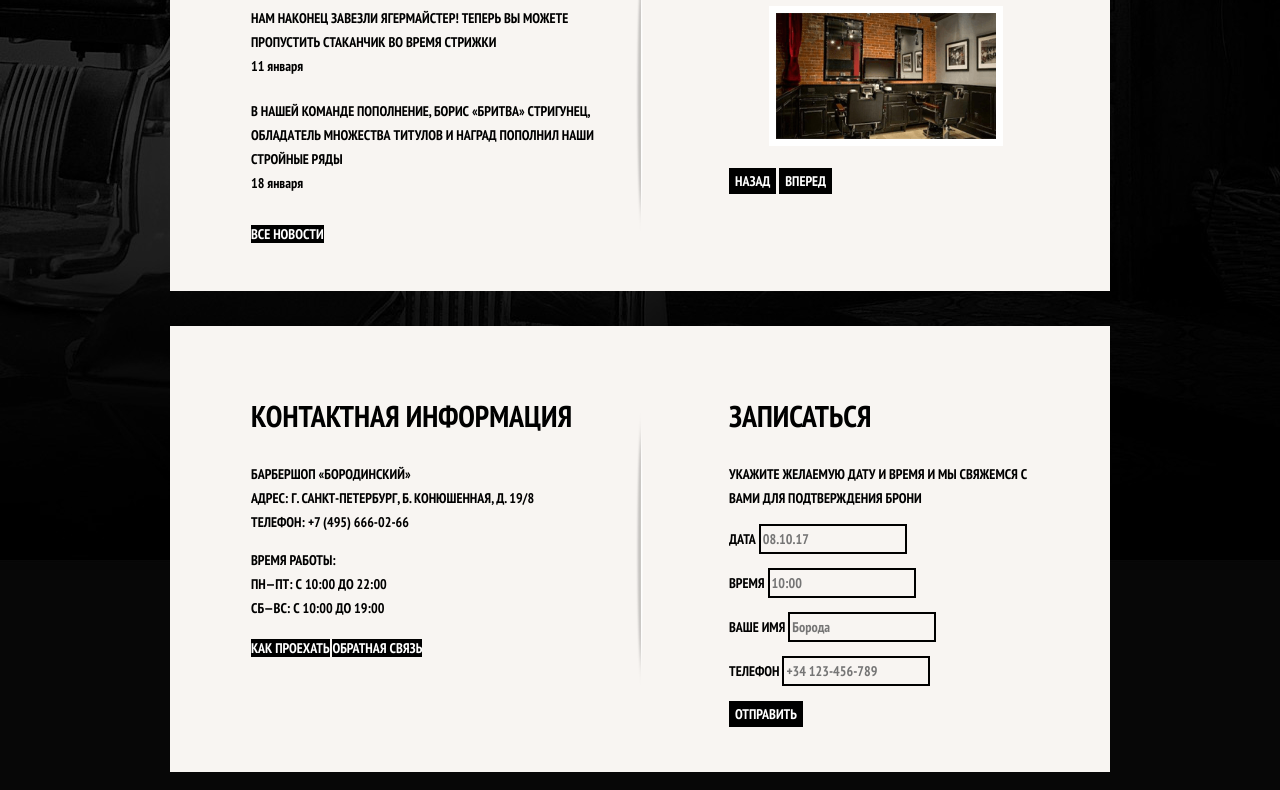
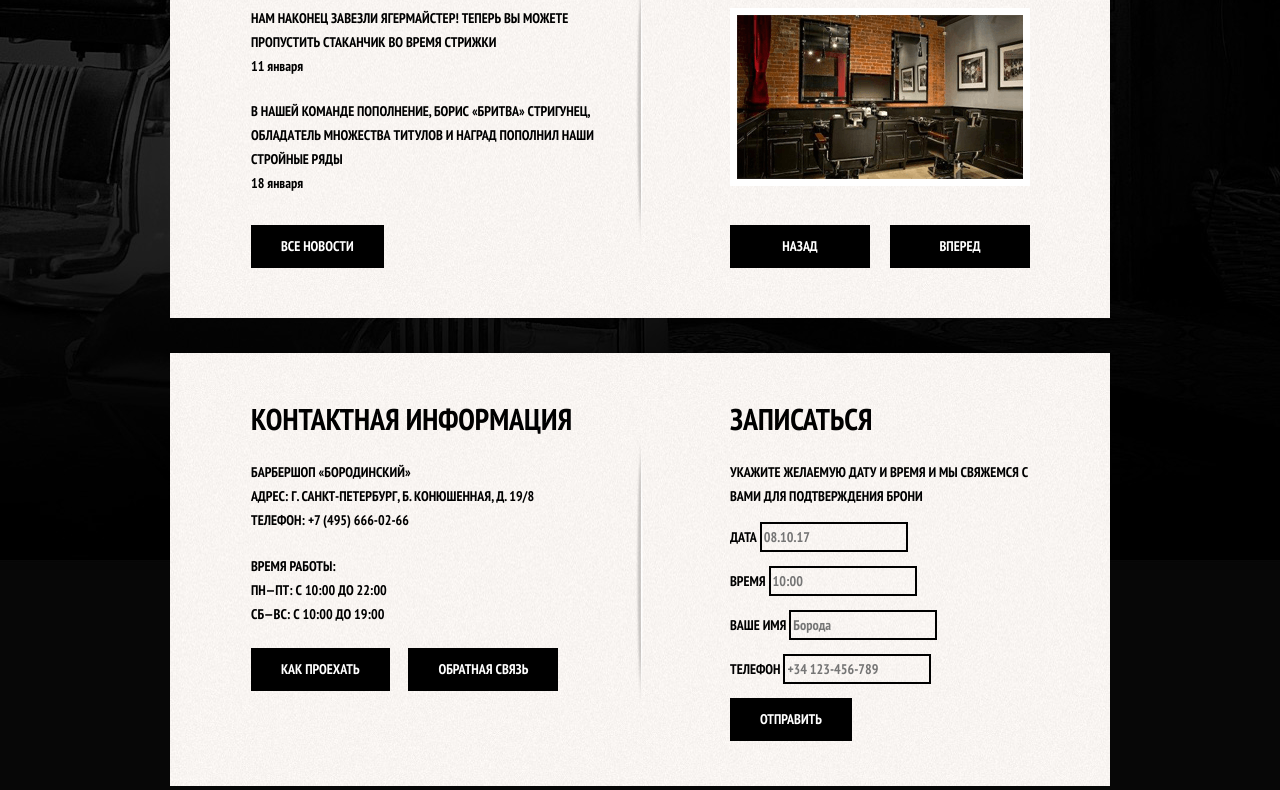
Before and after one commit to dexla/dexla.github.io, a plain HTML site: page barbershop/index.html in a window 1280 px wide. Shown: the part 709-1499 px from the top of the page. Drawn offline with Linux system fonts and the light colour scheme; a script that the page names is missing.

Commit message:
barbershop

```diff
--- a/barbershop/css/style.css
+++ b/barbershop/css/style.css
@@ -23,6 +23,9 @@ img {
     height: auto;
 }
 .button {
+    display: inline-block;
+    padding: 9px 30px 10px 30px;
+    margin-right: 16px;
     font: inherit;
     text-align: center;
     color: #ffffff;
@@ -35,6 +38,12 @@ img {
 .button:active,
 .button:focus {
     background-color: #663d15;
+}
+.button.disabled,
+.button:disabled {
+    cursor: default;
+    opacity: 0.5;
+    background-color: #000000;
 }
 .main-header {
     margin-bottom: 69px;
@@ -162,12 +171,12 @@ img {
     display: flex;
     justify-content: space-between;
     margin-bottom: 35px;
-    padding: 45px 81px;
-    background: #f8f5f2 url("../img/index-column1.jpg") 0 0 repeat;
+    padding: 45px 80px 45px 81px;
+    background-color: #f8f5f2;
     color: #000000;
-    background-image: url(../img/ten.png);
-    background-repeat: no-repeat;
-    background-position: center;
+    background-image: url(../img/ten.png), url("../img/index-column1.jpg");
+    background-repeat: no-repeat, repeat;
+    background-position: center, 0 0;
 }
 .index-columns h2 {
     font-size: 30px;
@@ -177,9 +186,15 @@ img {
     width: 380px;
 }
 .news h2,
-.gallery h2 {
+.gallery h2,
+.contact-info h2,
+.appointment h2 {
     margin: 0;
     margin-bottom: 20px;
+}
+.gallery h2 {
+    padding-left: 2px;
+    margin-bottom: 22px;
 }
 .news-list {
     list-style: none;
@@ -197,13 +212,45 @@ img {
 .new-item p {
     margin: 0;
 }
+.contact-info p {
+    margin: 0;
+    margin-bottom: 22px;
+}
+.button-news {
+    margin: 5px 0;
+}
 .gallery {
     width: 300px;
 }
 .gallery-content img {
-    background-color: #cccccc;
-    border: 7px solid #ffffff;
+    height: 164px;
+    width: 286px;
+
   }
+.gallery-content {
+      height: 164px;
+      margin: 0;
+      background-color: #cccccc;
+      border: 7px solid #ffffff;
+  }
+.gallery-container {
+    position: relative;
+    height: 260px;
+    width: 300px;
+}
+.gallery-bottom {
+    position: absolute;
+    box-sizing: border-box;
+    width: 140px;
+    margin: 0;
+    bottom: 0;
+}
+.btn-left-back {
+    left: 0;
+}
+.btn-right-forward {
+    right: 0;
+}
 .contact-info {
     width: 380px;
 }
@@ -389,11 +436,11 @@ img {
     display: inline-block;
     color: #ffffff;
     background-color: #000000;
-    width: 47px;
-    height: 47px;
-    margin-right: 7px;
+    /* width: 47px; */
+    /* height: 47px; */
+    margin-right: 8px;
     text-align: center;
-    /* padding: 18px; */
+    padding: 13px 18px 12px 19px;
     vertical-align: middle;
 }
 .pagination-item-current {
--- a/barbershop/index.html
+++ b/barbershop/index.html
@@ -68,12 +68,14 @@
            </section>
            <section class="gallery">
                <h2>Фотогалерея</h2>
+               <div class="gallery-container">
                <figure class="gallery-content">
                  <a href="#"><img src="img/kresla.jpg.png" width="286" height="164" alt="интерьер"></a>
                </figure>
-               <button type="button" class="button btn-left-back">Назад</button>
-               <button type="button" class="button btn-right-forward">Вперед</button>
-           </section>
+               <button type="button" class="button gallery-bottom btn-left-back">Назад</button>
+               <button type="button" class="button gallery-bottom btn-right-forward">Вперед</button>
+            </div>
+            </section>
         </div>
         <div class="index-columns">
            <section class="contact-info">
```
